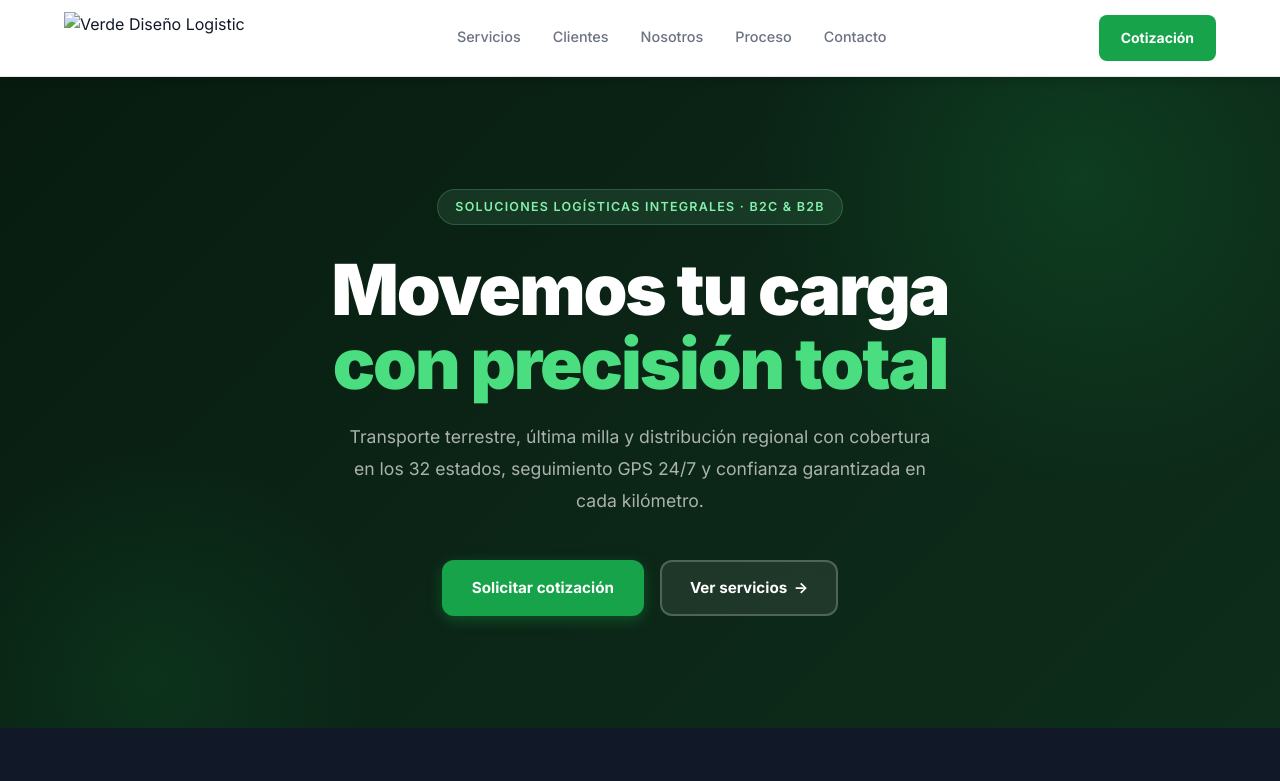
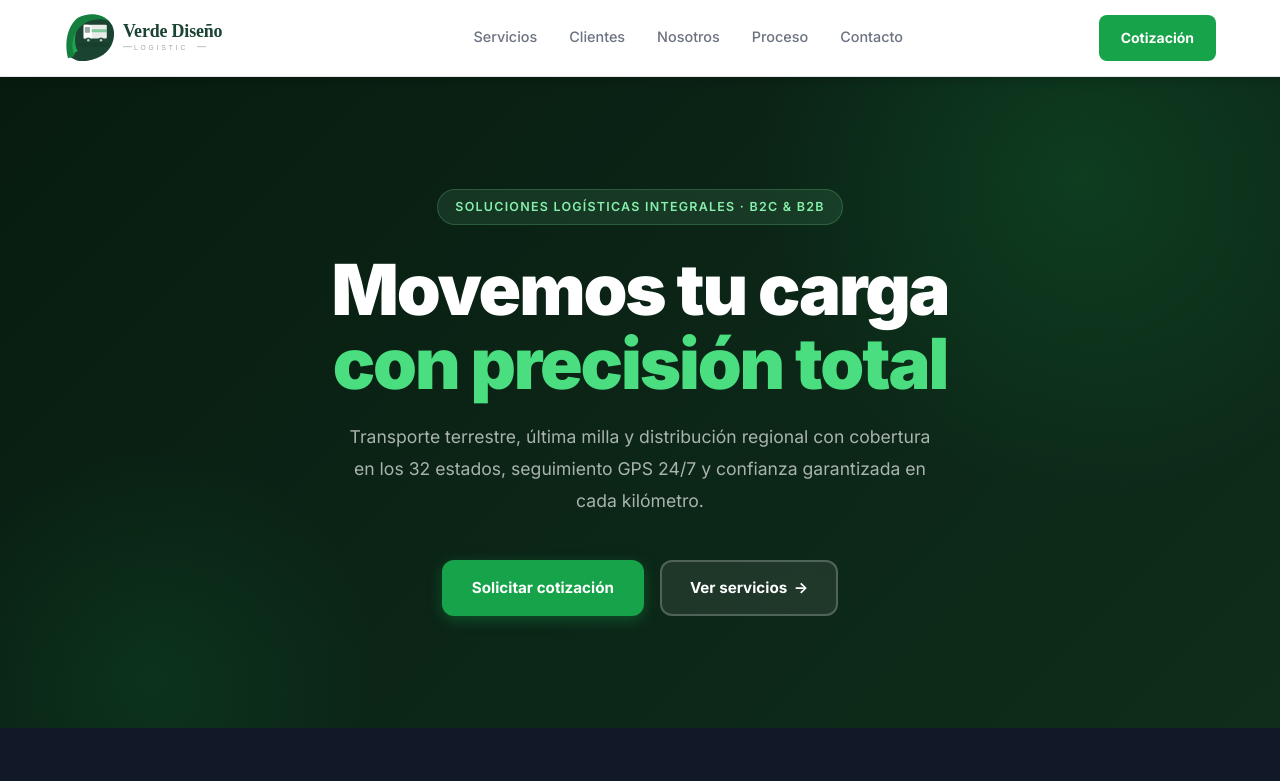
Before and after one commit to romerogreg128-lab-logistics/verdediseno.com.mx, a plain HTML site: page index.html in a window 1280 px wide. Shown: the top 781 px of the page. Drawn offline with Linux system fonts and the light colour scheme.

Commit message:
Agregar logo SVG de Verde Diseno Logistic
- Creado logo.svg con camion, hojas verdes y texto de marca
- Actualizar referencias en navbar y footer a logo.svg
- Ajustar filtro del footer para logo en fondo oscuro

Co-Authored-By: Claude Sonnet 4.6 <noreply@anthropic.com>

```diff
--- a/css/styles.css
+++ b/css/styles.css
@@ -760,7 +760,7 @@ img { max-width: 100%; display: block; }
 .clients__quote span { color: var(--color-primary-dark); font-weight: 700; font-size: 0.9rem; }
 
 /* === FOOTER LOGO === */
-.footer__logo-img { height: 44px; width: auto; margin-bottom: 0.75rem; filter: brightness(0) invert(1); }
+.footer__logo-img { height: 44px; width: auto; margin-bottom: 0.75rem; filter: brightness(0) invert(0.85); }
 
 /* === RESPONSIVE === */
 @media (max-width: 1024px) {
--- a/index.html
+++ b/index.html
@@ -17,7 +17,7 @@
   <header class="navbar">
     <div class="container navbar__inner">
       <a href="#" class="navbar__logo-link">
-        <img src="assets/images/logo.png" alt="Verde Diseño Logistic" class="navbar__logo-img" />
+        <img src="assets/images/logo.svg" alt="Verde Diseño Logistic" class="navbar__logo-img" />
       </a>
       <button class="navbar__toggle" aria-label="Abrir menú" id="menuToggle">&#9776;</button>
       <nav class="navbar__links" id="navLinks">
@@ -428,7 +428,7 @@
   <footer class="footer">
     <div class="container footer__inner">
       <div class="footer__brand">
-        <img src="assets/images/logo.png" alt="Verde Diseño Logistic" class="footer__logo-img" />
+        <img src="assets/images/logo.svg" alt="Verde Diseño Logistic" class="footer__logo-img" />
         <p class="footer__tagline">Movemos confianza, entregamos presencia.</p>
       </div>
       <div class="footer__nav">
```
Also changed, not shown: assets/images/logo.svg (added).
